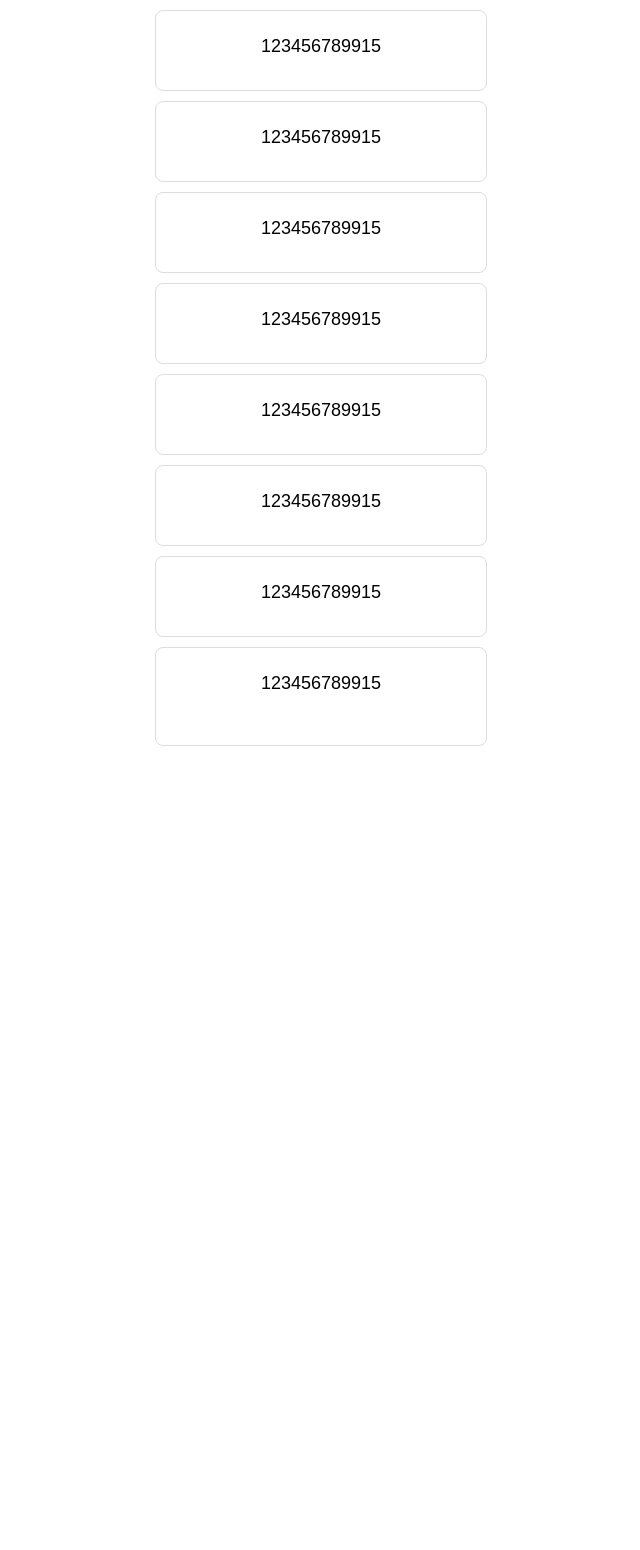
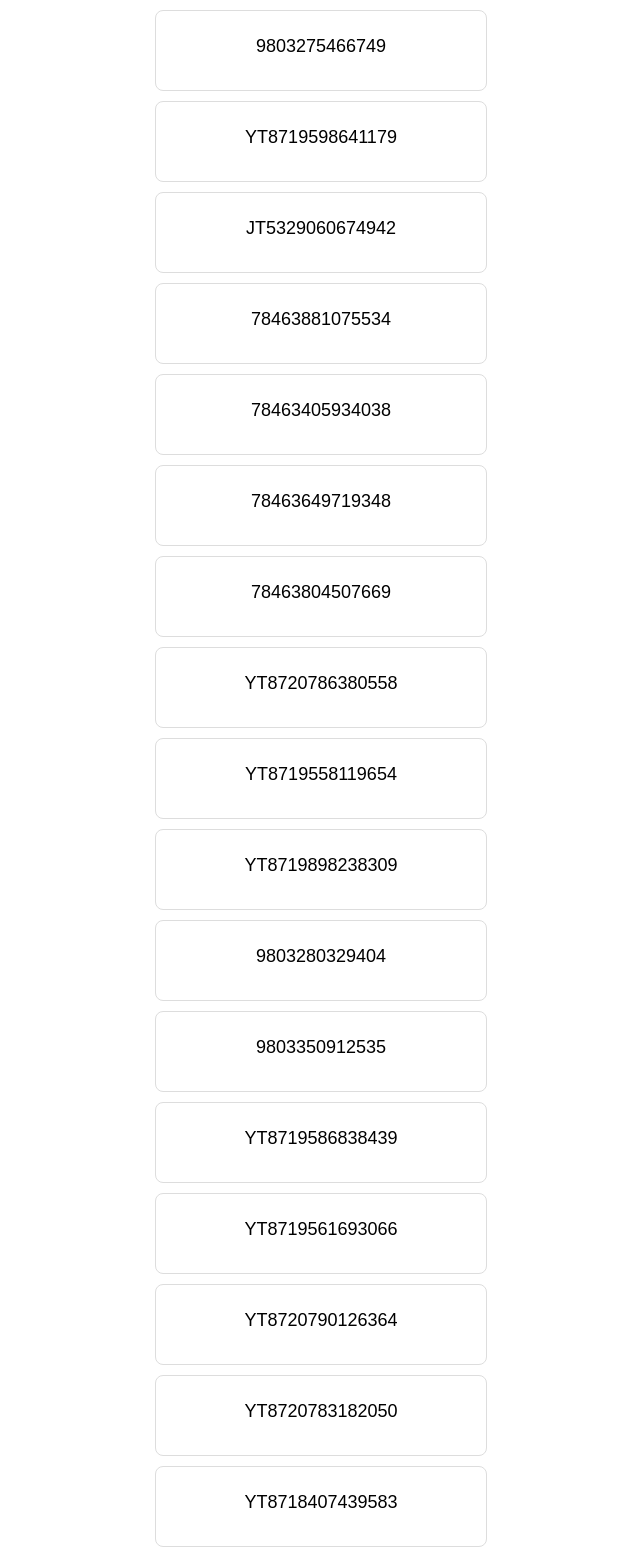
Before and after one commit to Sobirov2211/Barodar.cargo, a plain HTML site: page track.html in a window 1280 px wide. Shown: the part 220-1770 px from the top of the page, without its empty margins (319-959 px from the left). Before the commit the page ends 1004 px from the top, so only its background shows below. Drawn offline with Linux system fonts and the light colour scheme.

Commit message:
track.html

```diff
--- a/track.html
+++ b/track.html
@@ -94,30 +94,65 @@
     <div id="product-list">
         <!-- Пример номеров -->
 <div class="product" data-name="9803275466749">
-        <p class="product-name">123456789915</p>
+            <p class="product-name">9803275466749</p>
         </div>
-    <div class="product" data-name="9803275466749">
-        <p class="product-name">123456789915</p>
+        <div class="product" data-name="YT8719598641179">
+            <p class="product-name">YT8719598641179</p>
         </div>
-    <div class="product" data-name="9803275466749">
-        <p class="product-name">123456789915</p>
+        <div class="product" data-name="JT5329060674942">
+            <p class="product-name">JT5329060674942</p>
         </div>
-    <div class="product" data-name="9803275466749">
-        <p class="product-name">123456789915</p>
+        <div class="product" data-name="78463881075534">
+            <p class="product-name">78463881075534</p>
         </div>
-    <div class="product" data-name="9803275466749">
-        <p class="product-name">123456789915</p>
+        <div class="product" data-name="78463405934038">
+            <p class="product-name">78463405934038</p>
         </div>
-    <div class="product" data-name="9803275466749">
-        <p class="product-name">123456789915</p>
+        <div class="product" data-name="78463649719348">
+            <p class="product-name">78463649719348</p>
         </div>
-    <div class="product" data-name="9803275466749">
-        <p class="product-name">123456789915</p>
+        <div class="product" data-name="78463804507669">
+            <p class="product-name">78463804507669</p>
         </div>
-    <div class="product" data-name="9803275466749">
-        <p class="product-name">123456789915</p>
+        <div class="product" data-name="YT8720786380558">
+            <p class="product-name">YT8720786380558</p>
         </div>
-
+        <div class="product" data-name="YT8719558119654">
+            <p class="product-name">YT8719558119654</p>
+        </div>
+        <div class="product" data-name="YT8719898238309">
+            <p class="product-name">YT8719898238309</p>
+        </div>
+        <div class="product" data-name="9803280329404">
+            <p class="product-name">9803280329404</p>
+        </div>
+        <div class="product" data-name="9803350912535">
+            <p class="product-name">9803350912535</p>
+        </div>
+        <div class="product" data-name="YT8719586838439">
+            <p class="product-name">YT8719586838439</p>
+        </div>
+        <div class="product" data-name="YT8719561693066">
+            <p class="product-name">YT8719561693066</p>
+        </div>
+        <div class="product" data-name="YT8720790126364">
+            <p class="product-name">YT8720790126364</p>
+        </div>
+        <div class="product" data-name="YT8720783182050">
+            <p class="product-name">YT8720783182050</p>
+        </div>
+        <div class="product" data-name="YT8718407439583">
+            <p class="product-name">YT8718407439583</p>
+        </div>
+        <div class="product" data-name="78463763092103">
+            <p class="product-name">78463763092103</p>
+        </div>
+        <div class="product" data-name="78463877749111">
+            <p class="product-name">78463877749111</p>
+        </div>
+        <div class="product" data-name="78463972972850">
+            <p class="product-name">78463972972850</p>
+        </div>
 
     </div>
 
```
Lines whose indentation alone changed are shown as unchanged.
